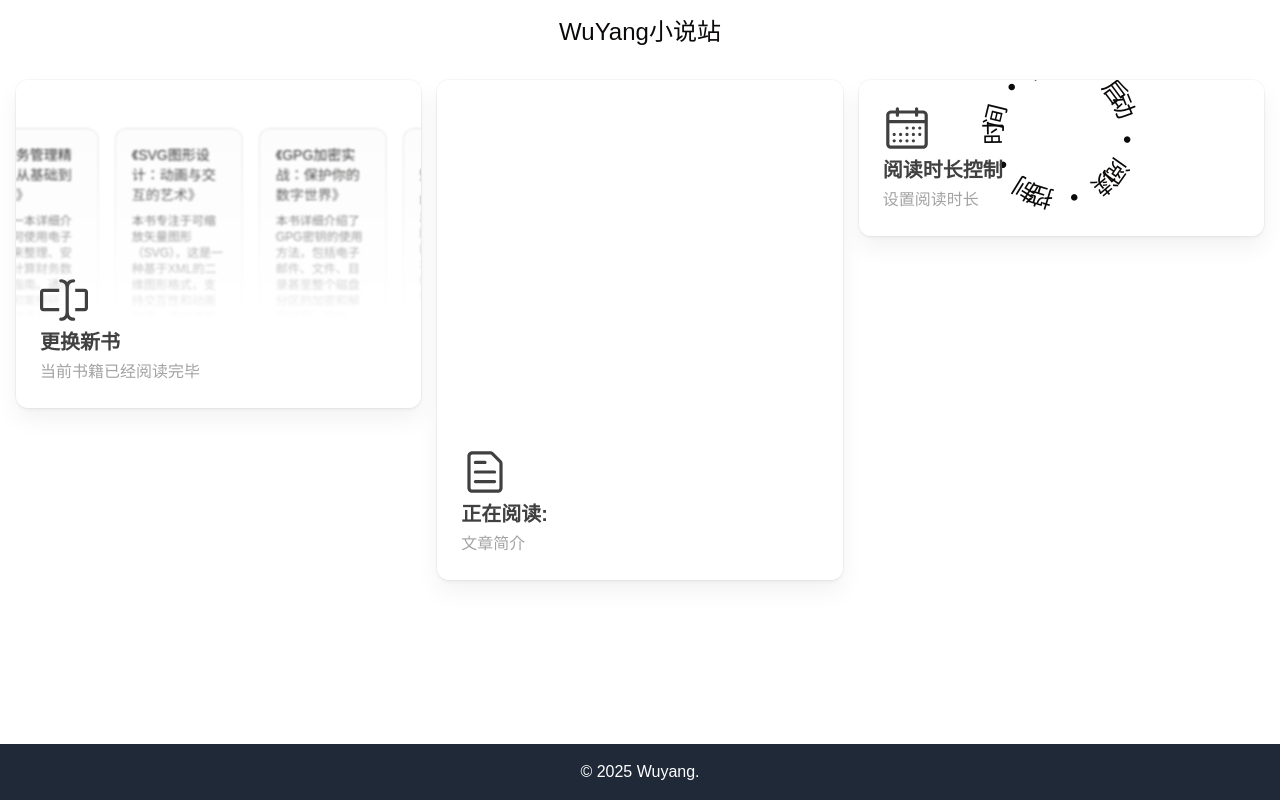
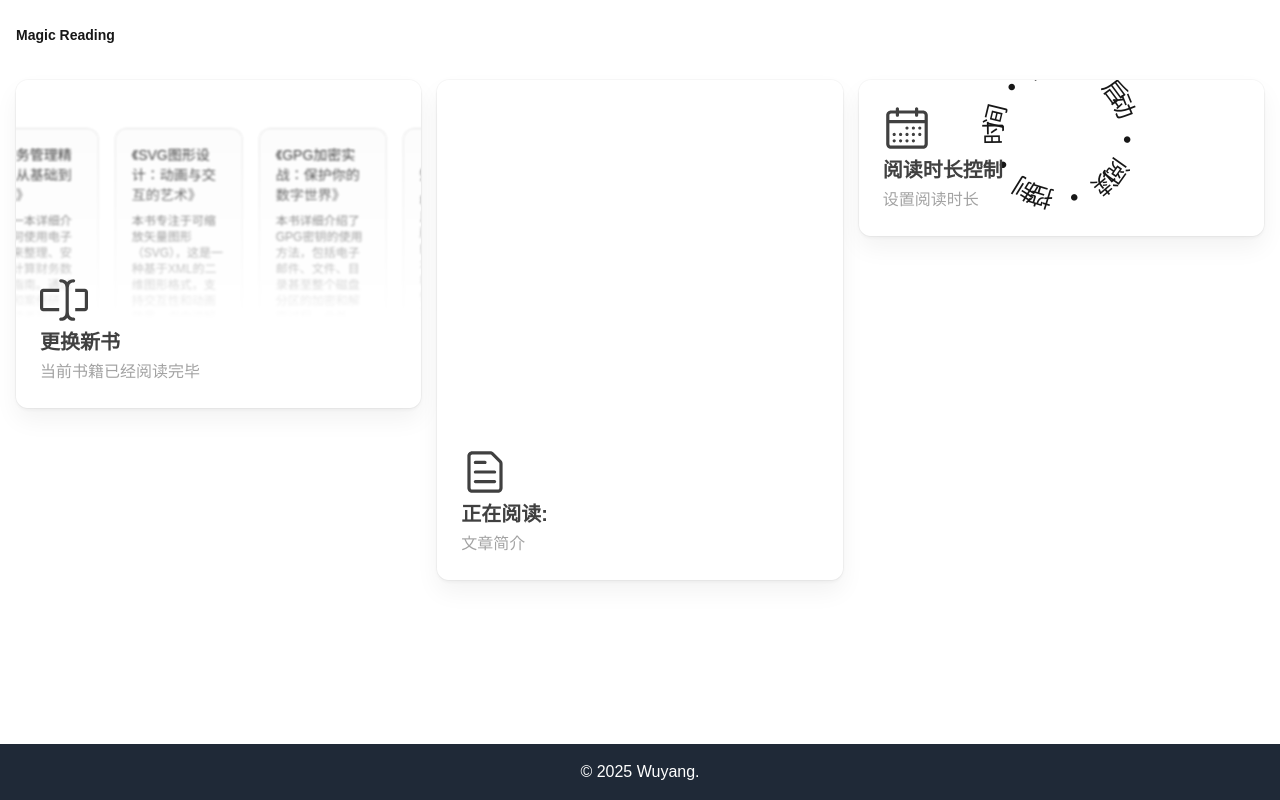
Before and after one commit to capykyo/novel, a Next.js app: page /user in a window 1280 px wide. Built offline with nearby package versions, Linux system fonts and the light colour scheme; some icons are missing.

Commit message:
修改header，调整样式

```diff
--- a/src/components/layout/Header.tsx
+++ b/src/components/layout/Header.tsx
@@ -1,7 +1,36 @@
+import Link from "next/link";
+import Image from "next/image";
+import { Icon } from "@iconify-icon/react";
+import { useSettings } from "@/contexts/SettingsContext";
+
 const Header: React.FC = () => {
+  const { theme, toggleTheme } = useSettings();
   return (
-    <header className="p-4 text-center">
-      <h1 className="text-2xl">WuYang小说站</h1>
+    <header className="p-4 z-10">
+      <h1 className="text-2xl flex items-center gap-2">
+        <div className="flex-1">
+          <Link href="/">
+            {/* <Image src="/logo.png" alt="logo" width={32} height={32} /> */}
+            <span className="text-sm font-bold"> Magic Reading</span>
+          </Link>
+        </div>
+        <div className="flex-none flex items-center gap-2">
+          <a
+            href="https://github.com/capykyo/novel.git"
+            target="_blank"
+            className="flex items-center"
+          >
+            <Icon icon="mdi:github" width="26" height="26" />
+          </a>
+          <button onClick={() => toggleTheme()} className="flex items-center">
+            {theme === "day" ? (
+              <Icon icon="ic:baseline-brightness-high" width="26" height="26" />
+            ) : (
+              <Icon icon="ic:baseline-brightness-4" width="26" height="26" />
+            )}
+          </button>
+        </div>
+      </h1>
     </header>
   );
 };
--- a/src/components/magicui/bento-grid.tsx
+++ b/src/components/magicui/bento-grid.tsx
@@ -3,6 +3,7 @@ import { ComponentPropsWithoutRef, ReactNode } from "react";
 
 import { Button } from "@/components/ui/button";
 import { cn } from "@/lib/utils";
+import Link from "next/link";
 
 interface BentoGridProps extends ComponentPropsWithoutRef<"div"> {
   children: ReactNode;
@@ -24,7 +25,7 @@ const BentoGrid = ({ children, className, ...props }: BentoGridProps) => {
     <div
       className={cn(
         "grid w-full auto-rows-[22rem] grid-cols-3 gap-4",
-        className,
+        className
       )}
       {...props}
     >
@@ -51,7 +52,7 @@ const BentoCard = ({
       "bg-background [box-shadow:0_0_0_1px_rgba(0,0,0,.03),0_2px_4px_rgba(0,0,0,.05),0_12px_24px_rgba(0,0,0,.05)]",
       // dark styles
       "transform-gpu dark:bg-background dark:[border:1px_solid_rgba(255,255,255,.1)] dark:[box-shadow:0_-20px_80px_-20px_#ffffff1f_inset]",
-      className,
+      className
     )}
     {...props}
   >
@@ -66,14 +67,14 @@ const BentoCard = ({
 
     <div
       className={cn(
-        "pointer-events-none absolute bottom-0 flex w-full translate-y-10 transform-gpu flex-row items-center p-4 opacity-0 transition-all duration-300 group-hover:translate-y-0 group-hover:opacity-100",
+        "pointer-events-none absolute bottom-0 flex w-full translate-y-10 transform-gpu flex-row items-center p-4 opacity-0 transition-all duration-300 group-hover:translate-y-0 group-hover:opacity-100"
       )}
     >
       <Button variant="ghost" asChild size="sm" className="pointer-events-auto">
-        <a href={href}>
+        <Link href={href}>
           {cta}
           <ArrowRightIcon className="ms-2 h-4 w-4 rtl:rotate-180" />
-        </a>
+        </Link>
       </Button>
     </div>
     <div className="pointer-events-none absolute inset-0 transform-gpu transition-all duration-300 group-hover:bg-black/[.03] group-hover:dark:bg-neutral-800/10" />
--- a/src/contexts/SettingsContext.tsx
+++ b/src/contexts/SettingsContext.tsx
@@ -18,7 +18,7 @@ interface SettingsProviderProps {
 }
 
 const defaultSettings = {
-  theme: "day", // 默认为白天模式
+  theme: "light", // 默认为白天模式
   textSize: 16,
 };
 
@@ -37,7 +37,16 @@ export const SettingsProvider: React.FC<SettingsProviderProps> = ({
   });
 
   const toggleTheme = useCallback(() => {
-    const newTheme = settings.theme === "day" ? "night" : "day";
+    const newTheme = settings.theme === "light" ? "dark" : "light";
+
+    // 更新 HTML 根元素的 class
+    if (newTheme === "dark") {
+      document.documentElement.classList.add("dark");
+      document.documentElement.classList.remove("light"); // 确保移除 light 类
+    } else {
+      document.documentElement.classList.remove("dark");
+      document.documentElement.classList.add("light"); // 确保添加 light 类
+    }
     setSettings((prev) => ({ ...prev, theme: newTheme }));
   }, [settings.theme]);
 
--- a/src/layouts/MainLayout.tsx
+++ b/src/layouts/MainLayout.tsx
@@ -1,6 +1,5 @@
 import { Header, Footer } from "@/components/layout";
 import GlobalSettingsButton from "@/components/GlobalSettingsButton";
-import { useSettings } from "../contexts/SettingsContext";
 import { useState, useEffect } from "react";
 
 interface MainLayoutProps {
@@ -8,7 +7,6 @@ interface MainLayoutProps {
 }
 
 const MainLayout: React.FC<MainLayoutProps> = ({ children }) => {
-  const { theme } = useSettings();
   const [isArticlePage, setIsArticlePage] = useState(false);
 
   useEffect(() => {
@@ -16,9 +14,7 @@ const MainLayout: React.FC<MainLayoutProps> = ({ children }) => {
   }, []);
   return (
     <div
-      className={`min-h-screen flex flex-col transition-colors duration-500 ease-in-out ${
-        theme === "day" ? "day-theme" : "night-theme"
-      }`}
+      className={`min-h-screen flex flex-col transition-colors duration-500 ease-in-out dark:bg-black dark:text-white`}
     >
       {/* Header */}
       <Header />
```
